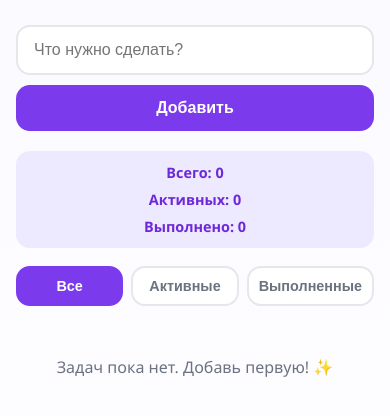
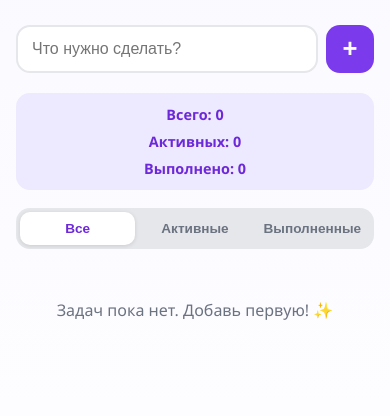
Before and after one commit to TaskBox-app/taskbox, a plain HTML site: page index.html in a window 390 px wide. Shown: the part 102-518 px from the top of the page. Drawn offline with Linux system fonts and the light colour scheme.

Commit message:
Redesign mobile buttons: compact + button, segmented filters
The "Добавить" button as a full-width bar under the input, and the
filter row as three stretched outlined buttons, looked clunky on
phones. Replaced with a compact circular "+" button next to the
input, and an iOS-style segmented control for the filters.

```diff
--- a/style.css
+++ b/style.css
@@ -367,15 +367,54 @@ body {
   }
 
   .task-form {
-    flex-direction: column;
+    gap: 8px;
+  }
+
+  .task-input {
+    padding: 12px 14px;
   }
 
   .add-btn {
-    width: 100%;
+    padding: 0;
+    width: 48px;
+    height: 48px;
+    flex-shrink: 0;
+    font-size: 0;
+  }
+
+  .add-btn::before {
+    content: "+";
+    font-size: 1.6rem;
+    line-height: 1;
   }
 
   .stats {
     flex-direction: column;
     text-align: center;
   }
+
+  .filters {
+    background: var(--border);
+    padding: 4px;
+    border-radius: var(--radius);
+    gap: 2px;
+  }
+
+  .filter-btn {
+    border: none;
+    padding: 9px 4px;
+    border-radius: calc(var(--radius) - 4px);
+    background: transparent;
+    font-size: 0.85rem;
+  }
+
+  .filter-btn:hover {
+    color: var(--text-muted);
+  }
+
+  .filter-btn.active {
+    background: #fff;
+    color: var(--purple-dark);
+    box-shadow: 0 1px 4px rgba(0, 0, 0, 0.12);
+  }
 }
```
